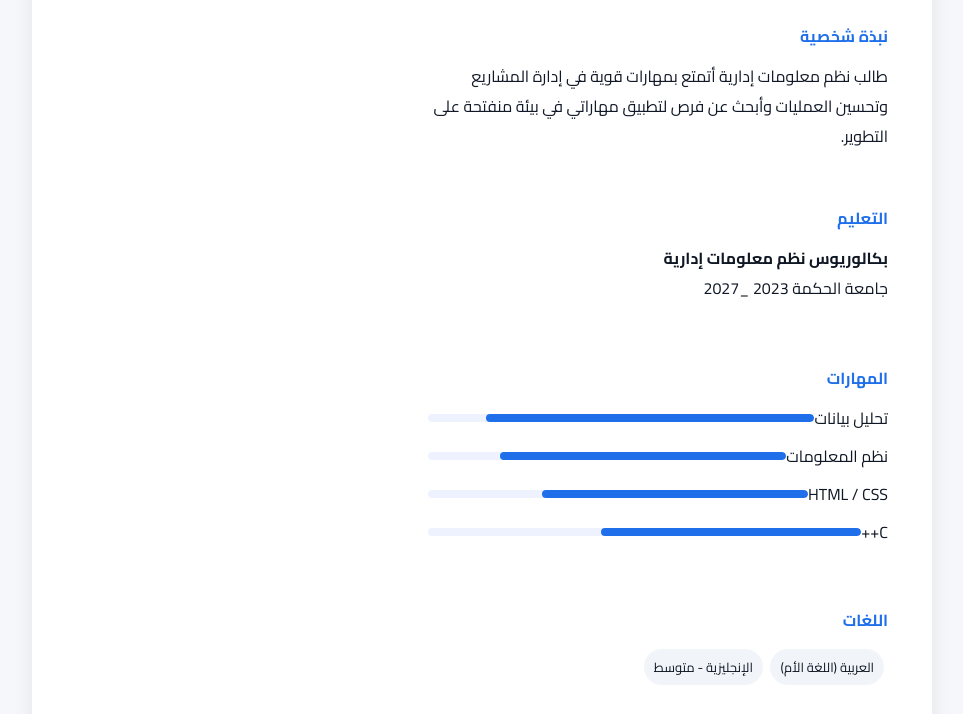
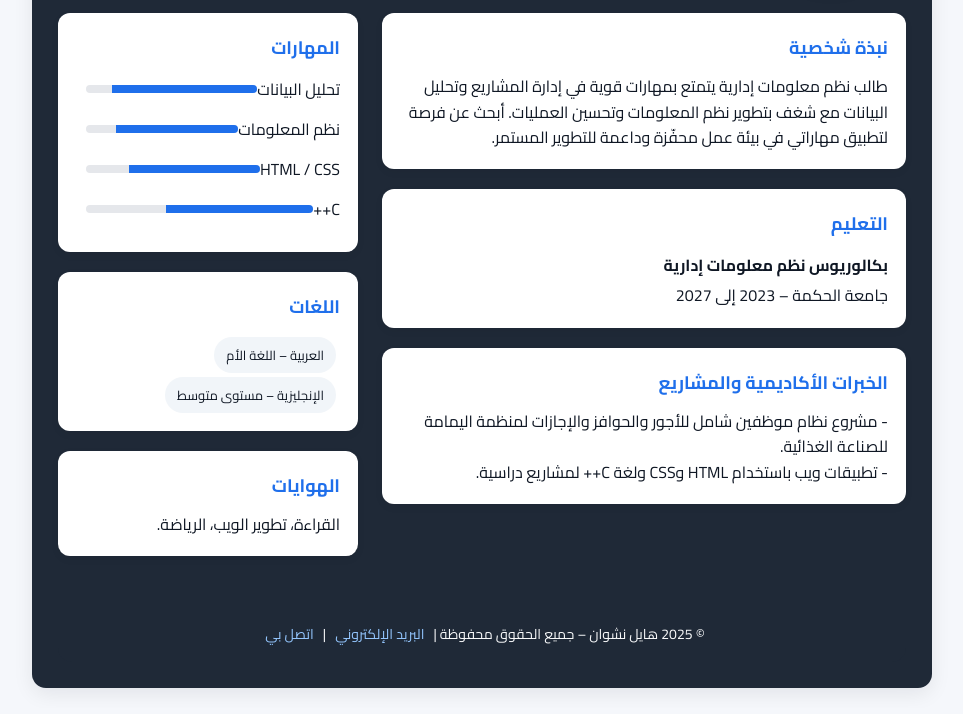
Before and after one commit to haylnshwan268-coder/asd, a plain HTML site: page index.html in a window 1280 px wide. Shown: the part 212-926 px from the top of the page, without its empty margins (158-1121 px from the left). Drawn offline with Linux system fonts and the light colour scheme.

Commit message:
Add files via upload

```diff
--- a/index.html
+++ b/index.html
@@ -1,127 +1,128 @@
 <!DOCTYPE html>
-
 <html lang="ar" dir="rtl">
 <head>
   <meta charset="utf-8">
   <meta name="viewport" content="width=device-width,initial-scale=1">
-  <title>السيرة الذاتية -  </title>
+  <title>السيرة الذاتية - هايل نشوان</title>
   <link rel="preconnect" href="https://fonts.googleapis.com">
   <link rel="preconnect" href="https://fonts.gstatic.com" crossorigin>
   <link href="https://fonts.googleapis.com/css2?family=Cairo:wght@300;400;600;700&display=swap" rel="stylesheet">
   <style>
     :root{
       --bg:#f5f7fb;
-      --card:#ffffff;
+      --card:#1f2937;
       --accent:#1f6feb;
       --muted:#6b7280;
       --radius:14px;
       --maxw:900px;
-      --gap:18px;
-      font-family: 'Cairo', system-ui, -apple-system, 'Segoe UI', Roboto, 'Helvetica Neue', Arial;
+      --gap:20px;
+      font-family:'Cairo',system-ui,-apple-system,'Segoe UI',Roboto,'Helvetica Neue',Arial;
     }
-    *{box-sizing:border-box}
-    body{background:var(--bg);margin:20px;display:flex;justify-content:center;color:#0f1724}
+    *{box-sizing:border-box;margin:0;padding:0}
+    body{background:var(--bg);display:flex;justify-content:center;padding:20px;color:#0f1724;}
     .container{max-width:var(--maxw);width:100%;}
-    .card{background:var(--card);border-radius:var(--radius);padding:26px;box-shadow:0 6px 20px rgba(12,16,30,0.08)}
-    header{display:flex;gap:var(--gap);align-items:center}
-    .avatar{flex:0 0 140px}
-    .avatar img{width:140px;height:140px;border-radius:50%;object-fit:cover;border:6px solid #fff;box-shadow:0 6px 18px rgba(15,23,42,0.08)}
-    .profile-info{flex:1}
-    .name{font-size:25px;font-weight:700;margin-bottom:6px}
-    .title{font-weight:600;color:var(--muted);margin-bottom:10px}
-    .contact{display:flex;gap:10px;flex-wrap:wrap}
-    .contact span{background:#f1f5f9;padding:8px 10px;border-radius:8px;font-size:14px;color:var(--muted)}
-    main{display:grid;grid-template-columns:1fr 320px;gap:22px;margin-top:20px}
-    .section{background:linear-gradient(180deg, rgba(255,255,255,0.98), rgba(255,255,255,0.96));padding:18px;border-radius:12px}
-    h2{font-size:16px;margin:0 0 10px 0;color:var(--accent)}
-    p{margin:0;color:#111827}
-    .left .section{margin-bottom:16px}
-    .job{margin-bottom:14px}
-    .job h3{margin:0;font-size:15px}
-    .job .meta{color:var(--muted);font-size:13px;margin-top:4px}
-    .bullets{margin-top:8px;padding-inline-start:18px}
-    .right .box{margin-bottom:14px}
-    .skill{display:flex;justify-content:space-between;align-items:center;margin-bottom:8px}
-    .skill .bar{height:8px;background:#eef2ff;border-radius:999px;flex:1;margin-left:10px;overflow:hidden}
-    .skill .bar > i{display:block;height:100%;background:var(--accent);border-radius:999px}
-    .tag{display:inline-block;padding:6px 10px;background:#f1f5f9;border-radius:999px;margin:4px 4px 0 0;font-size:13px}
-    @media (max-width:880px){
-      main{grid-template-columns:1fr}
-      .avatar img{width:110px;height:110px}
+    .card{background:var(--card);border-radius:var(--radius);padding:26px;box-shadow:0 6px 20px rgba(12,16,30,0.08);}
+    header{display:flex;gap:var(--gap);align-items:center;margin-bottom:20px;}
+    .avatar img{width:150px;height:150px;border-radius:50%;object-fit:cover;border:6px solid #fff;box-shadow:0 6px 18px rgba(15,23,42,0.08);}
+    .profile-info{flex:1;}
+    .name{font-size:28px;font-weight:700;margin-bottom:8px;
+      color: #f5f7fb;
+    }
+    .title{font-weight:600;color:#f5f7fb;margin-bottom:12px;}
+    .contact{display:flex;gap:10px;flex-wrap:wrap;}
+    .contact span{background:#f1f5f9;padding:8px 12px;border-radius:8px;font-size:14px;color:var(--muted);}
+    main{display:grid;grid-template-columns:1fr 300px;gap:24px;}
+    .section{background:#ffffff;padding:18px;border-radius:12px;box-shadow:0 3px 8px rgba(0,0,0,0.05);margin-bottom:20px;}
+    h2{font-size:18px;color:var(--accent);margin-bottom:10px;}
+    p{line-height:1.6;}
+    .skill{display:flex;justify-content:space-between;align-items:center;margin-bottom:10px;}
+    .skill .bar{flex:1;height:8px;background:#e5e7eb;border-radius:999px;margin-left:10px;overflow:hidden;}
+    .skill .bar i{display:block;height:100%;background:var(--accent);}
+    .tag{display:inline-block;padding:6px 12px;background:#f1f5f9;border-radius:999px;margin:4px 4px 0 0;font-size:13px;}
+    footer{margin-top:30px;padding:15px;background:#1f2937;color:#f9fafb;text-align:center;
+           border-radius:0 0 var(--radius) var(--radius);font-size:14px;}
+    footer a{color:#93c5fd;text-decoration:none;margin:0 6px;}
+    footer a:hover{text-decoration:underline;}
+    @media(max-width:880px){
+      main{grid-template-columns:1fr;}
+      .avatar img{width:110px;height:110px;}
     }
   </style>
 </head>
 <body>
   <div class="container">
     <div class="card">
+      <!-- ===== الرأس ===== -->
       <header>
         <div class="avatar">
-          <!-- ضع صورتك هنا بنفس اسم الملف profile.jpg أو عدّل المسار -->
           <img src="aaa.jpg" alt="صورة شخصية">
         </div>
         <div class="profile-info">
-          <div class="name"> هايل نشوان محمود هايل سلام</div>
+          <div class="name">هايل نشوان محمود هايل سلام</div>
           <div class="title">طالب نظم معلومات إدارية</div>
           <div class="contact">
-            <span>هاتف:776456530 </span>
-            <span> hayl@gmail.com </span>
-            <span>إب القاعدة اليمن</span>
+            <span>هاتف: 776456530</span>
+            <span>hayl@gmail.com</span>
+            <span>إب – القاعدة – اليمن</span>
           </div>
         </div>
       </header>
 
+      <!-- ===== المحتوى ===== -->
       <main>
+        <!-- العمود الأيسر -->
         <div class="left">
           <div class="section">
             <h2>نبذة شخصية</h2>
-            <p> طالب نظم معلومات إدارية أتمتع بمهارات قوية في إدارة المشاريع وتحسين العمليات وأبحث عن فرص لتطبيق مهاراتي في بيئة منفتحة على التطوير.</p>
+            <p>
+              طالب نظم معلومات إدارية يتمتع بمهارات قوية في إدارة المشاريع وتحليل البيانات
+              مع شغف بتطوير نظم المعلومات وتحسين العمليات. أبحث عن فرصة لتطبيق مهاراتي
+              في بيئة عمل محفّزة وداعمة للتطوير المستمر.
+            </p>
           </div>
-
-
 
           <div class="section">
             <h2>التعليم</h2>
-            <div style="margin-bottom:8px">
-              <strong>بكالوريوس نظم معلومات إدارية</strong>
-              <div class="meta">جامعة الحكمة 2023 _2027</div>
-            </div>
+            <strong>بكالوريوس نظم معلومات إدارية</strong>
+            <div class="meta">جامعة الحكمة – 2023 إلى 2027</div>
           </div>
 
+          <div class="section">
+            <h2>الخبرات الأكاديمية والمشاريع</h2>
+            <p>- مشروع نظام موظفين شامل للأجور والحوافز والإجازات لمنظمة اليمامة للصناعة الغذائية.<br>
+               - تطبيقات ويب باستخدام HTML وCSS ولغة C++ لمشاريع دراسية.</p>
+          </div>
+        </div>
 
-
+        <!-- العمود الأيمن -->
         <aside class="right">
-          <div class="section box">
+          <div class="section">
             <h2>المهارات</h2>
-            <div class="skill">
-              <div>تحليل بيانات</div>
-              <div class="bar"><i style="width:85%"></i></div>
-            </div>
-            <div class="skill">
-              <div>نظم المعلومات</div>
-              <div class="bar"><i style="width:80%"></i></div>
-            </div>
-            <div class="skill">
-              <div>HTML / CSS</div>
-              <div class="bar"><i style="width:70%"></i></div>
-            </div>
-            <div class="skill">
-              <div>C++</div>
-              <div class="bar"><i style="width:60%"></i></div>
-            </div>
+            <div class="skill"><div>تحليل البيانات</div><div class="bar"><i style="width:85%"></i></div></div>
+            <div class="skill"><div>نظم المعلومات</div><div class="bar"><i style="width:80%"></i></div></div>
+            <div class="skill"><div>HTML / CSS</div><div class="bar"><i style="width:75%"></i></div></div>
+            <div class="skill"><div>C++</div><div class="bar"><i style="width:65%"></i></div></div>
           </div>
 
-          <div class="section box">
+          <div class="section">
             <h2>اللغات</h2>
-            <div class="tag">العربية (اللغة الأم)</div>
-            <div class="tag">الإنجليزية - متوسط</div>
+            <div class="tag">العربية – اللغة الأم</div>
+            <div class="tag">الإنجليزية – مستوى متوسط</div>
           </div>
 
-          <div class="section box">
+          <div class="section">
             <h2>الهوايات</h2>
-            <p>القراءة، تطوير الويب، والرياضة.</p>
+            <p>القراءة، تطوير الويب، الرياضة.</p>
           </div>
         </aside>
       </main>
+
+      <!-- ===== الفوتر ===== -->
+      <footer>
+        &copy; 2025 هايل نشوان – جميع الحقوق محفوظة |
+        <a href="mailto:hayl@gmail.com">البريد الإلكتروني</a> |
+        <a href="tel:776456530">اتصل بي</a>
+      </footer>
     </div>
   </div>
 </body>
```
